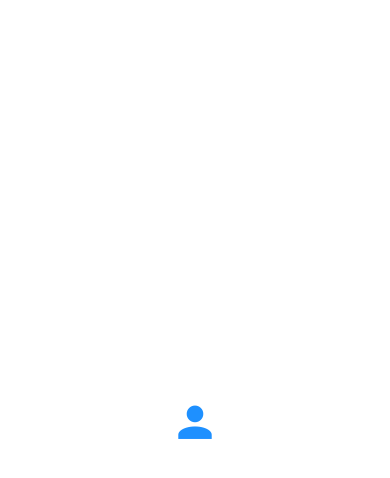
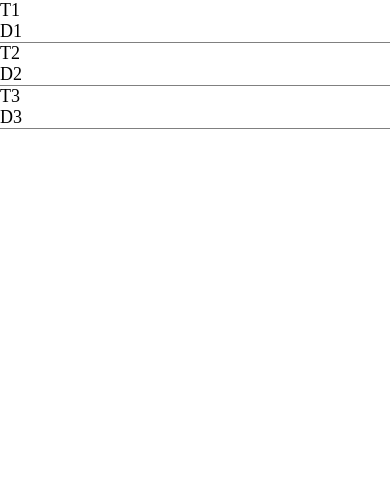
Before and after one commit to SaishJ/React-Native-Basics, a React Native app: screen / in a window 390 px wide. Shown: the top 478 px of the page. Built offline with nearby package versions, Linux system fonts and the light colour scheme.

Commit message:
:arrow_down: Flatlist
Flatlist

```diff
--- a/App.js
+++ b/App.js
@@ -1,18 +1,41 @@
-import { View } from "react-native";
-import { MaterialCommunityIcons } from "@expo/vector-icons";
+import { SafeAreaView, FlatList, Platform, StatusBar } from "react-native";
+import ListItem from "./app/components/ListItem";
+
+const data = [
+  {
+    id: 1,
+    title: "T1",
+    description: "D1",
+  },
+  {
+    id: 2,
+    title: "T2",
+    description: "D2",
+  },
+  {
+    id: 3,
+    title: "T3",
+    description: "D3",
+  },
+];
 
 export default function App() {
   return (
-    <View
+    <SafeAreaView
       style={{
         flex: 1,
         backgroundColor: "#fff",
         flexDirection: "row",
-        justifyContent: "center",
-        alignItems: "center",
+        paddingTop: Platform.OS === "android" ? StatusBar.currentHeight : 0,
       }}
     >
-      <MaterialCommunityIcons name="account" size={50} color="dodgerblue" />
-    </View>
+      <FlatList
+        data={data}
+        renderItem={({ item }) => (
+          <ListItem title={item.title} description={item.description} />
+        )}
+        keyExtractor={(item) => item.id}
+      />
+    </SafeAreaView>
   );
 }
--- a/app/components/AppText.js
+++ b/app/components/AppText.js
@@ -8,7 +8,6 @@ const styles = StyleSheet.create({
   text: {
     fontSize: 18,
     fontFamily: Platform.OS === "android" ? "Roboto" : "Avenir",
-    fontWeight: "bold",
   },
 });
 
--- /dev/null
+++ b/app/components/ListItem.js
@@ -0,0 +1,13 @@
+import { View } from "react-native";
+import AppText from "./AppText";
+
+const ListItem = ({ title, description }) => {
+  return (
+    <View style={{ borderBottomWidth: 1, borderColor: "grey" }}>
+      <AppText>{title}</AppText>
+      <AppText>{description}</AppText>
+    </View>
+  );
+};
+
+export default ListItem;
```
Also changed, not shown: 1 other file (tests, documents, lock files or other folders).
